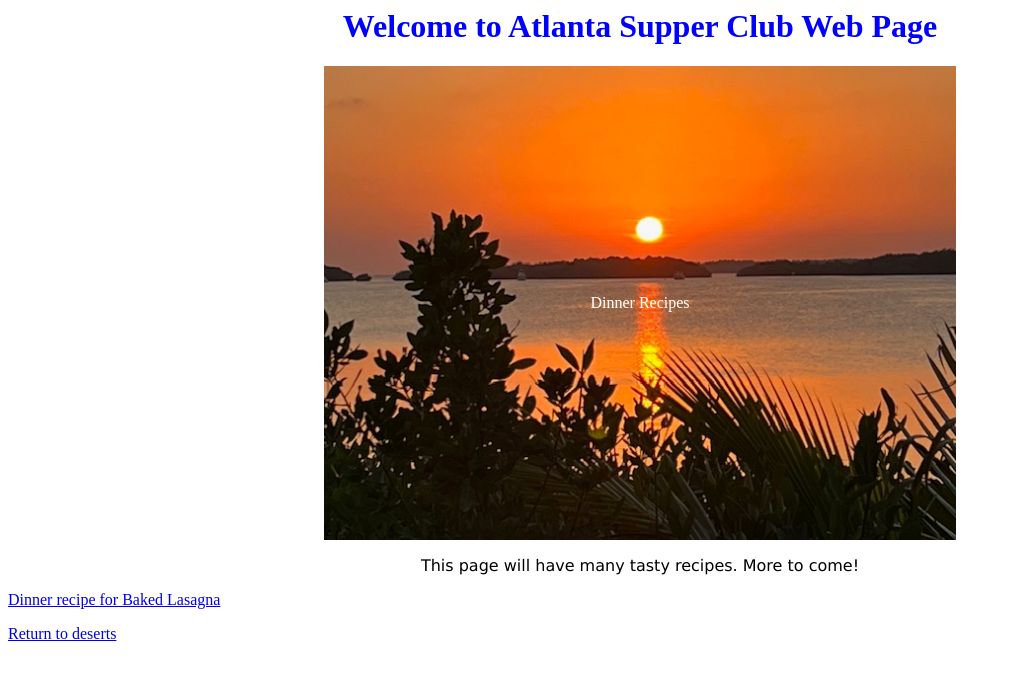
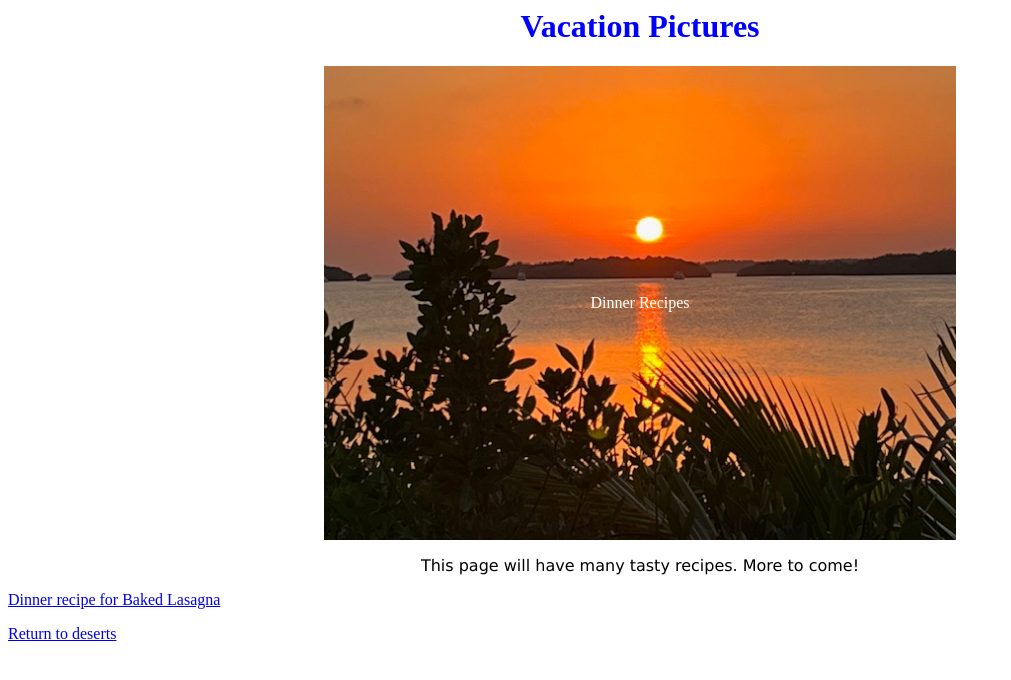
Before and after one commit to Rgieryn1/Rgieryn.github.io, a plain HTML site: page index.html in a window 1280 px wide. Shown: the whole page, without its empty margins (0-1011 px from the left). Drawn offline with Linux system fonts and the light colour scheme.

Commit message:
Update index.html

```diff
--- a/index.html
+++ b/index.html
@@ -1,5 +1,5 @@
 <html>
-<title>Atlanta Supper Club</title>
+<title>Vacation Pictures</title>
 <head>
 <style>
 h1 {
@@ -26,7 +26,7 @@ img {
 </style>
 </head>
 <body>
-  <h1>Welcome to Atlanta Supper Club Web Page</h1>
+  <h1>Vacation Pictures</h1>
 
   <div class="container">
     <img src="IMG_0032.jpg"></img>
```
